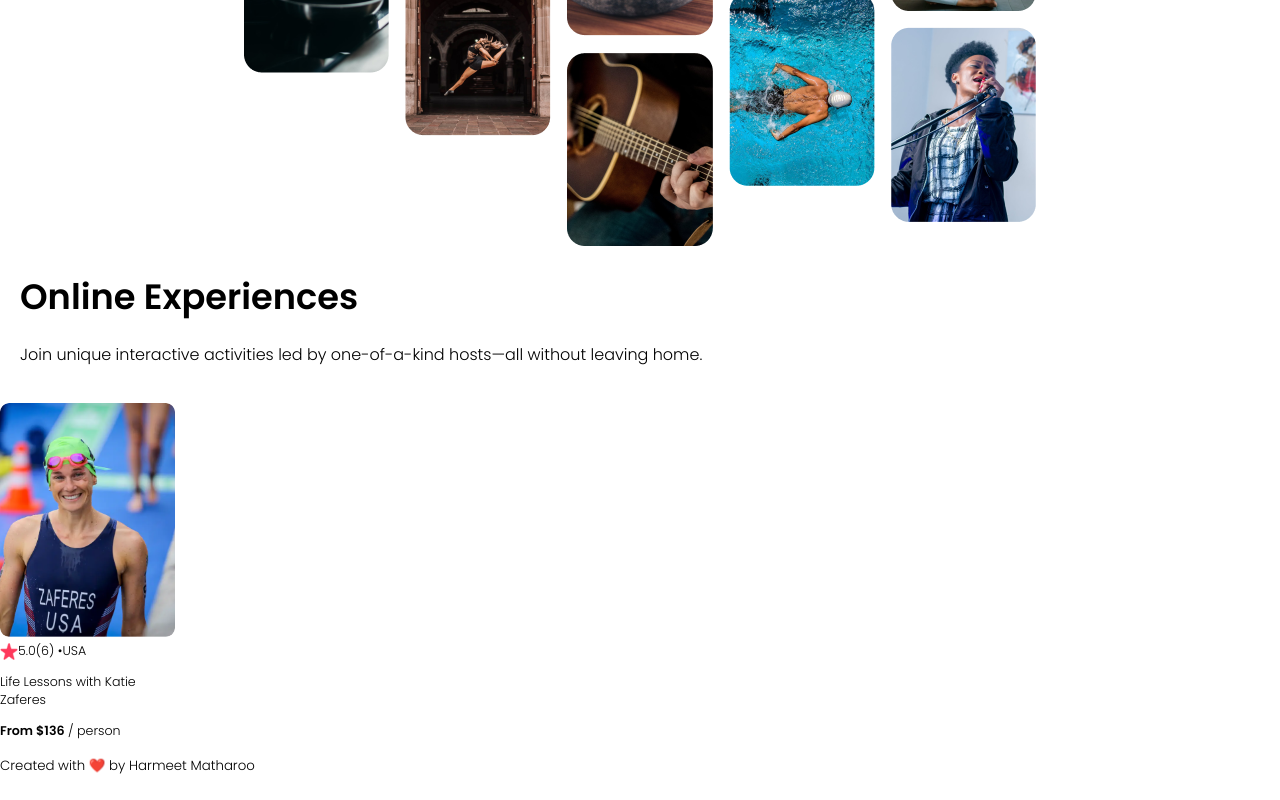
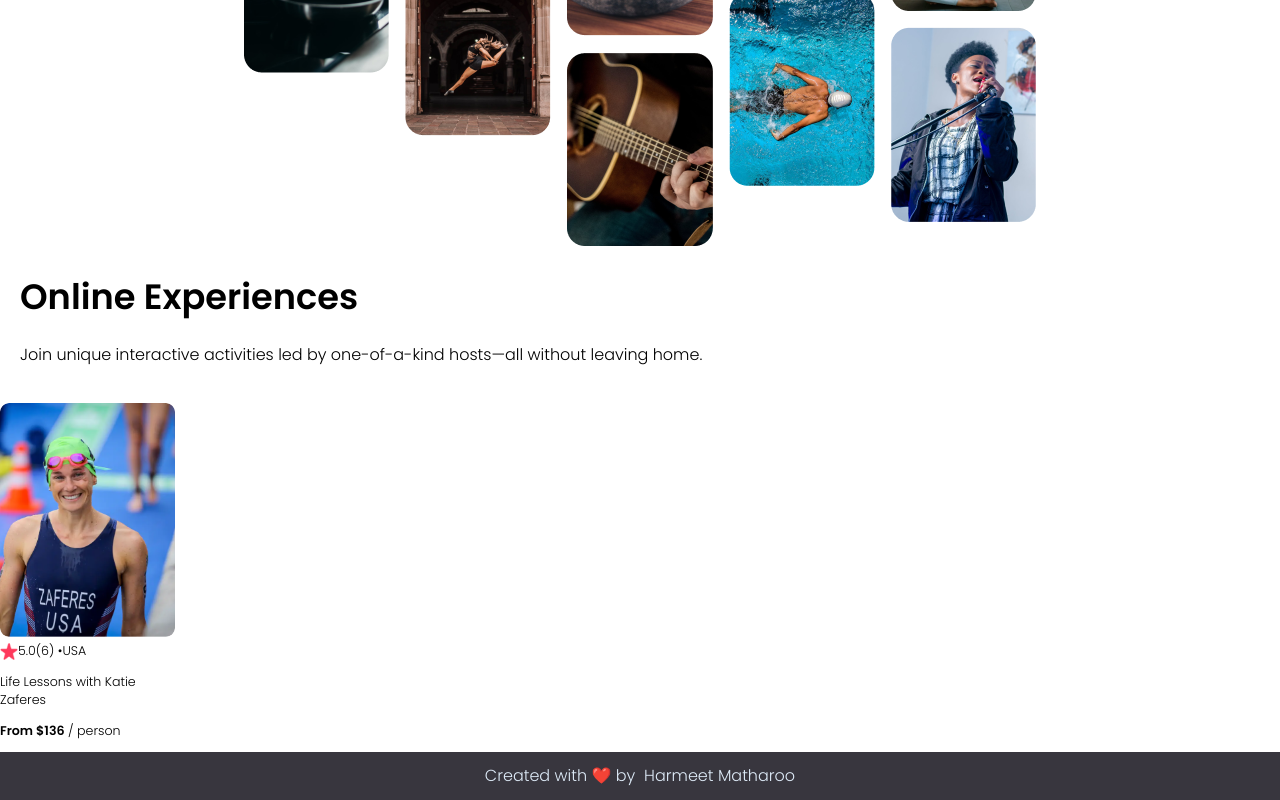
Before and after one commit to hmjatt/Airbnb-Experiences-ReactJS, a React (Create React App) app in the folder airbnb-experiences/: page / in a window 1280 px wide. Shown: the part 324-1124 px from the top of the page. Before the commit the page ends 1101 px from the top, so only its background shows below. Built offline with nearby package versions, Linux system fonts and the light colour scheme.

Commit message:
styled `Footer` component

```diff
--- a/airbnb-experiences/src/App.css
+++ b/airbnb-experiences/src/App.css
@@ -13,7 +13,6 @@ nav {
 	height: 4vh;
 }
 /* Navbar Component */
-
 
 /* Hero Component */
 section {
@@ -71,3 +70,26 @@ section {
     color: #918E9B;
 }
 /* Card Component */
+
+/* Footer Component */
+footer {
+	text-align: center;
+	font-size: 1em;
+	color: #DEEBF8;
+	background-color: #38363e;
+}
+
+footer p {
+	padding: 0.7em 0;
+	margin: 0;
+}
+
+a {
+	text-decoration: none;
+	color: #DEEBF8;
+}
+
+a:hover {
+	filter: opacity(40%);
+}
+/* Footer Component */
--- a/airbnb-experiences/src/components/Footer.js
+++ b/airbnb-experiences/src/components/Footer.js
@@ -1,7 +1,12 @@
 function Footer() {
     return (
         <footer>
-            <small>Created with ❤️ by Harmeet Matharoo</small>
+            <p>
+                Created with ❤️ by &nbsp;
+                <a className="website-link" href="https://linktr.ee/hmjatt">
+                    Harmeet Matharoo
+                </a>
+            </p>
         </footer>
     );
 }
```
Also changed, not shown: 1 other file (tests, documents, lock files or other folders).
